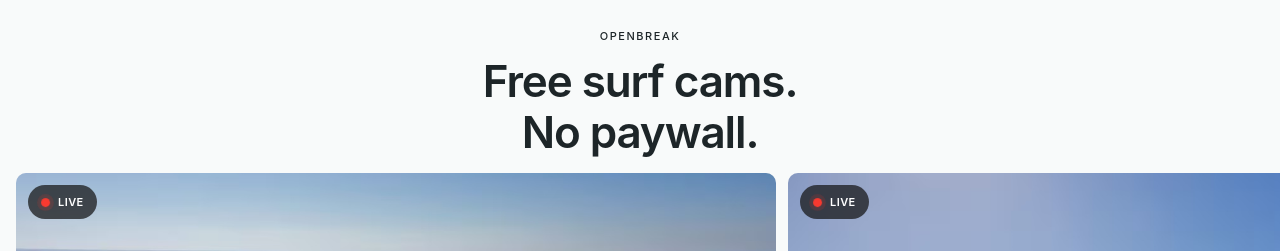
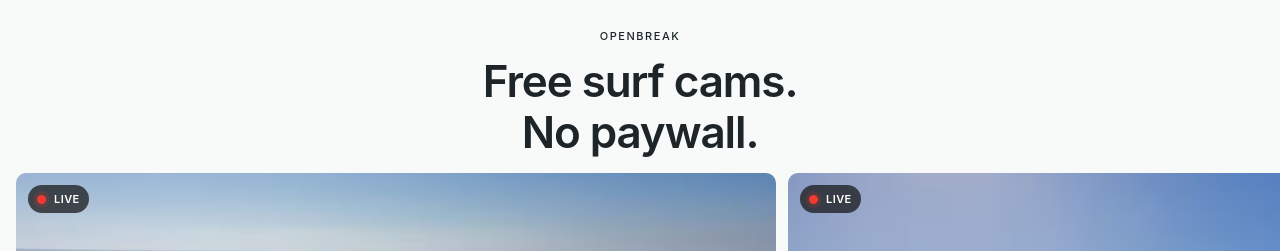
Before and after one commit to ryan-devenish/openbreak, a React (Vite) app: page / in a window 1280 px wide. Shown: the top 251 px of the page. Built offline with nearby package versions, Linux system fonts and the light colour scheme.

Commit message:
Tighten live camera badge padding

```diff
--- a/src/styles/main.css
+++ b/src/styles/main.css
@@ -157,8 +157,8 @@
   display: inline-flex;
   align-items: center;
   gap: 8px;
-  min-height: 34px;
-  padding: 0 13px;
+  min-height: 28px;
+  padding: 0 9px;
   border-radius: var(--radius-pill);
   background: rgba(20, 20, 20, 0.72);
   color: #fff;
```
